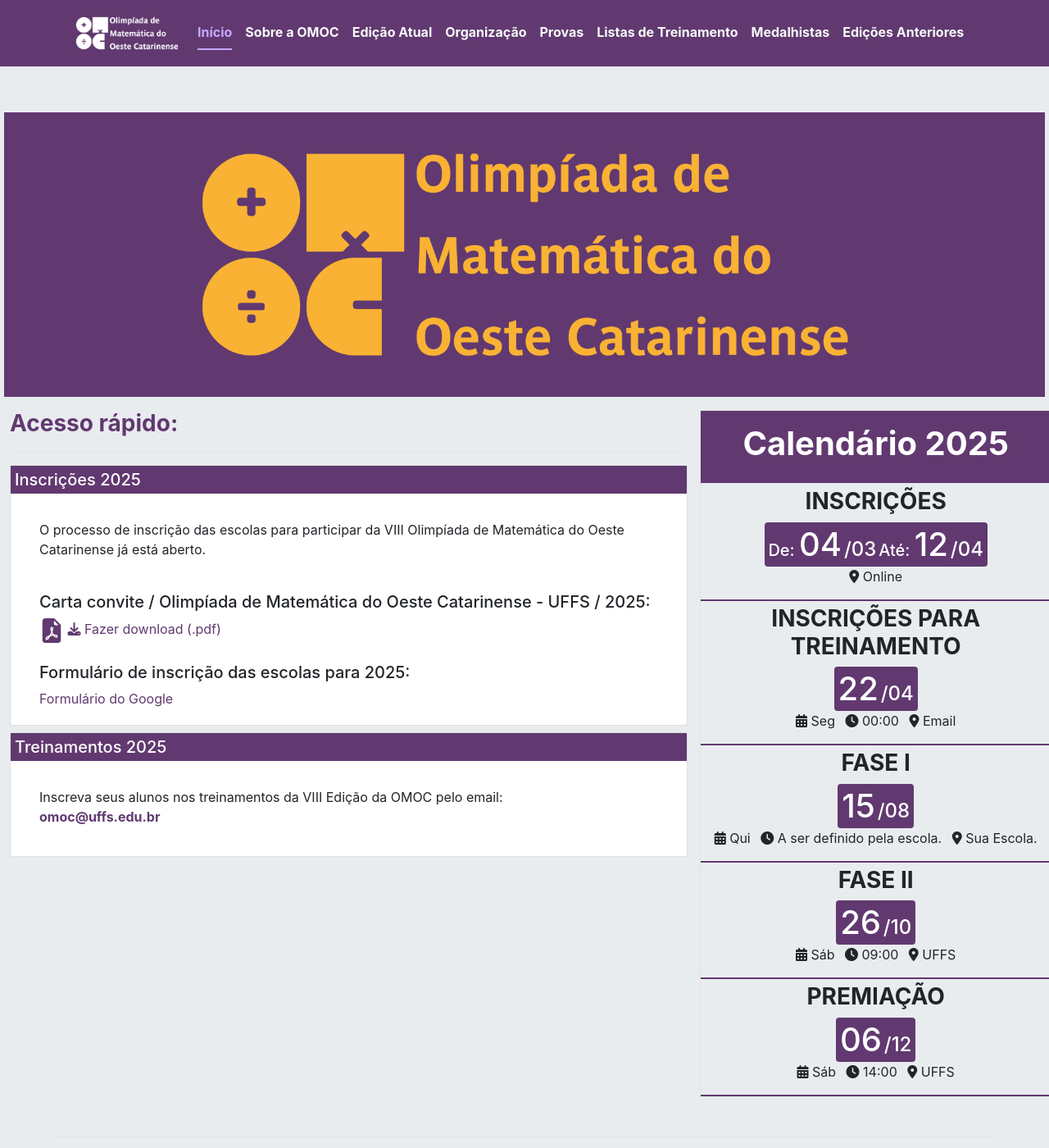
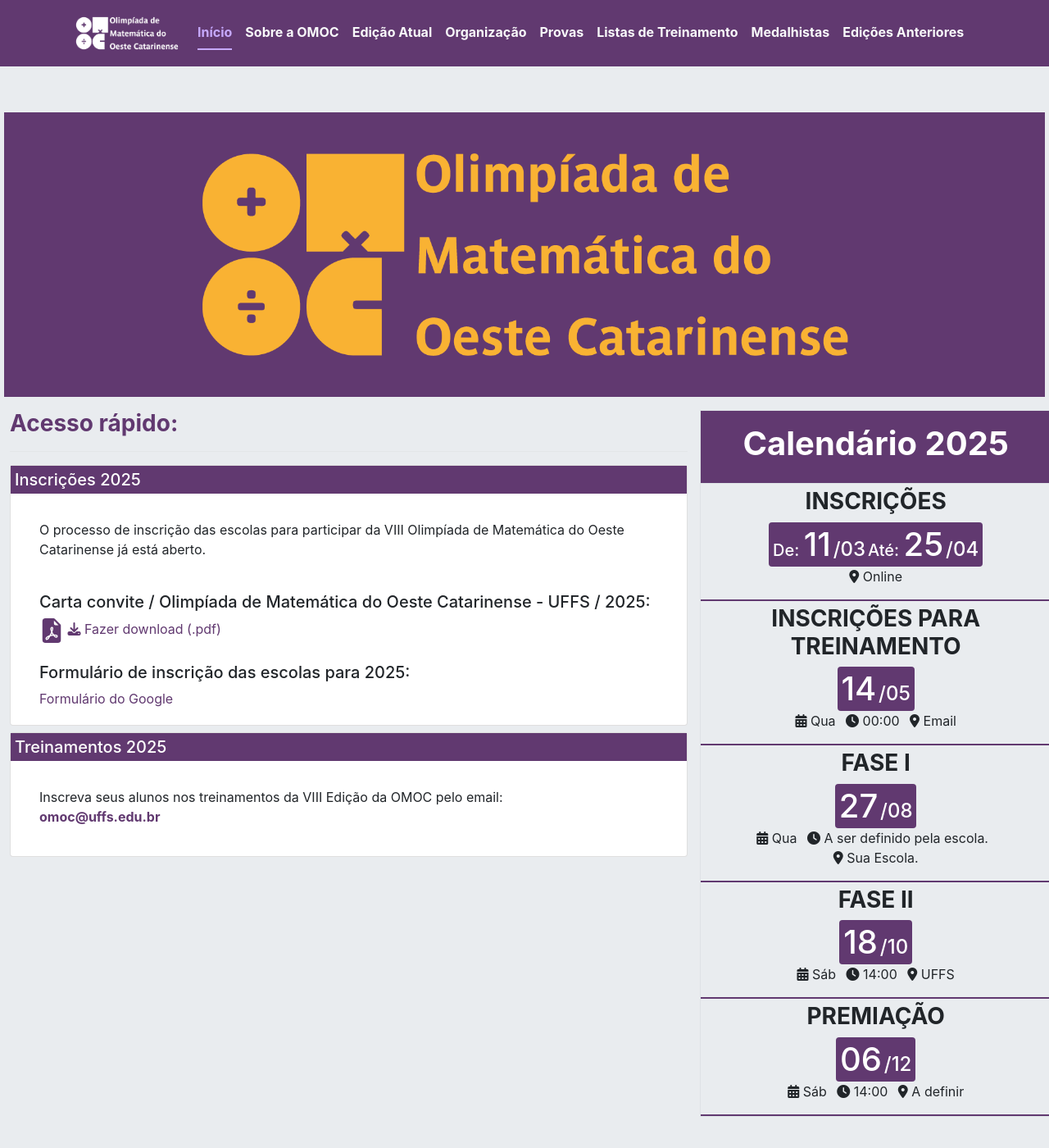
Before and after one commit to omocuffs/omocuffs.github.io, a Jekyll site: the page built from index.md, in a window 1280 px wide and 1400 px high. Shown: the whole window at 82% size. Built offline with Jekyll 4.4.1, drawn with Linux system fonts in a browser that asks for light colours; nearby versions of some CDN libraries.

Commit message:
change dates

```diff
--- a/_data/calendario.yml
+++ b/_data/calendario.yml
@@ -6,12 +6,12 @@
       descricao: "As inscrições são feitas pelo site, por meio do formulário que se encontra na tela inicial."
       local-realizacao: "Online"
       abertura:
-        data: "04-03-2025"
+        data: "11-03-2025"
         dia-da-semana: "Segunda-Feira"
         nome-do-mes: "Março"
         horario: "00:00"
       fechamento:
-        data: "12-04-2025"
+        data: "25-04-2025"
         dia-da-semana: "Sexta-Feira"
         nome-do-mes: "Abril"
         horario: "23:59"
@@ -26,8 +26,8 @@
       "
       local-realizacao: "Email"
       abertura:
-        data: "22-04-2025"
-        dia-da-semana: "Segunda-Feira"
+        data: "14-05-2025"
+        dia-da-semana: "Quarta-Feira"
         nome-do-mes: "Abril"
         horario: "00:00"
       fechamento:
@@ -45,8 +45,8 @@
       "
       local-realizacao: "Sua Escola."
       abertura:
-        data: "15-08-2025"
-        dia-da-semana: "Quinta-Feira"
+        data: "27-08-2025"
+        dia-da-semana: "Quarta-Feira"
         nome-do-mes: "Agosto"
         horario: "A ser definido pela escola."
       fechamento:
@@ -64,10 +64,10 @@
       "
       local-realizacao: "UFFS"
       abertura:
-        data: "26-10-2025"
+        data: "18-10-2025"
         dia-da-semana: "Sábado"
         nome-do-mes: "Outubro"
-        horario: "09:00"
+        horario: "14:00"
       fechamento:
         data:
         dia-da-semana:
@@ -80,7 +80,7 @@
       A cerimônia de premiação será realizada no dia **06/12/2025 (sábado)**
       nas dependências da Universidade Federal da Fronteira Sul - **UFFS** - Campus Chapecó - SC.
       "
-      local-realizacao: "UFFS"
+      local-realizacao: "A definir"
       abertura:
         data: "06-12-2025"
         dia-da-semana: "Sábado"
```
